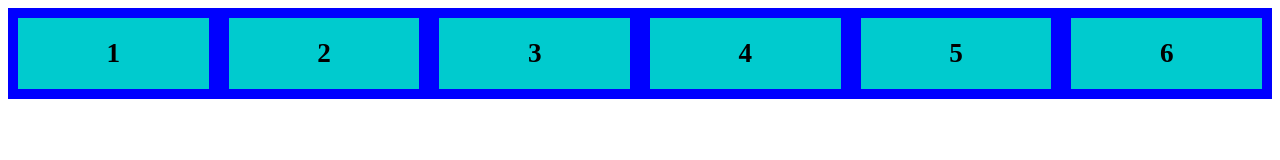
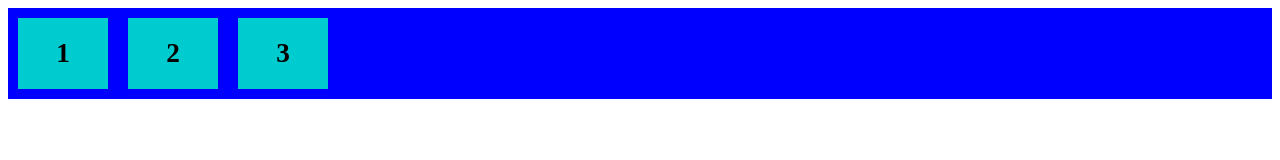
Before and after one commit to Ruma303/css-flexbox, a plain HTML site: page index.html in a window 1280 px wide. Drawn offline with Linux system fonts and the light colour scheme.

Commit message:
aggiornamenti

```diff
--- a/css/style.css
+++ b/css/style.css
@@ -1,20 +1,36 @@
 .container {
-  /* height: 200px; */
+  /* height: 500px; */
   background-color: blue;
   display: flex;
+  /* justify-content: center; */
+  flex-direction: row;
   /* flex-wrap: wrap; */
+  /* flex-flow: column     wrap-reverse; */
+    /* align-items: center; */
+    /* align-content: center; */
   /* gap: 30px; */
-  /* row-gap: 30px; */
+  /* row-gap: 50px; */
+  /* column-gap: 100px; */
 }
-/* flex-direction: row; */
-/* flex-wrap: wrap-reverse; */
-/* flex-flow: column wrap-reverse; */
-/* justify-content: space-evenly; */
+/* .container2 {
+    height: 200px;
+    background-color: rgb(140, 1, 191);
+    display: flex;
+    justify-content: space-around;
+}
+.container3 {
+    height: 200px;
+    background-color: rgb(233, 167, 0);
+    display: flex;
+    justify-content: space-evenly;
+} */
+
+
 /* align-content: center; */
 
 .item {
- /*  height: 30px; */
-  width: 50%;
+    /* height: 30px; */
+  width: 50px;
   margin: 10px;
   background-color: rgb(0, 203, 206);
   font-size: 1.7rem;
@@ -24,12 +40,12 @@
 }
 
 /*  $ order */
-/*
-#item1 {
+
+/* #item1 {
   order: 1;
 }
 #item2 {
-  order: 3;
+  order: 2;
 }
 #item3 {
   order: 2;
@@ -42,18 +58,18 @@
 }
 #item6 {
   order: -2;
-}
- */
+} */
+
 
 /* $ align-self */
-/*
-#item2 {
-  align-self: stretch;
-}
- */
+
+/* #item2 {
+  align-self: baseline;
+} */
+
 /* $ flex-grow */
 /* #item1 {
-  flex-grow: 1;
+  flex-grow: 2;
 }
 #item2 {
   flex-grow: 3;
@@ -69,8 +85,8 @@
 
 /* $ flex-basis */
 /* #item1 {
-  width: 200px;
-  flex-basis: auto;
+  width: 50px;
+  flex-basis: content;
 } */
 
 /* * flex-basis e min-width */
@@ -79,19 +95,20 @@
     min-width: 100px;
 }
 #item1 {
-    flex-basis: 50px;
+    flex-basis: 20px;
     min-width: 150px;
 }
 #item2 {
     flex-basis: 50px;
     min-width: 150px;
-} */
-
+}
+ */
 
 /* $ flex */
 /* #item1 {
   flex: 5 0 5rem;
-} */
-/* #item2 {
+}
+#item2 {
   flex: 1 1 10rem;
-} */
+}
+ */
--- a/index.html
+++ b/index.html
@@ -9,24 +9,29 @@
 </head>
 
 <body>
-    <!-- <div class="container">
+    <div class="container">
         <div class="item">1</div>
         <div class="item">2</div>
         <div class="item">3</div>
     </div>
-    <div class="container">
+    <!-- <div class="container2">
+        <div class="item">4</div>
+        <div class="item">5</div>
+        <div class="item">6</div>
+    </div>
+    <div class="container3">
         <div class="item">4</div>
         <div class="item">5</div>
         <div class="item">6</div>
     </div> -->
-    <div class="container">
+    <!-- <div class="container">
         <div class="item" id="item1">1</div>
         <div class="item" id="item2">2</div>
         <div class="item" id="item3">3</div>
         <div class="item" id="item4">4</div>
         <div class="item" id="item5">5</div>
         <div class="item" id="item6">6</div>
-    </div>
+    </div> -->
 </body>
 
 </html>
```
